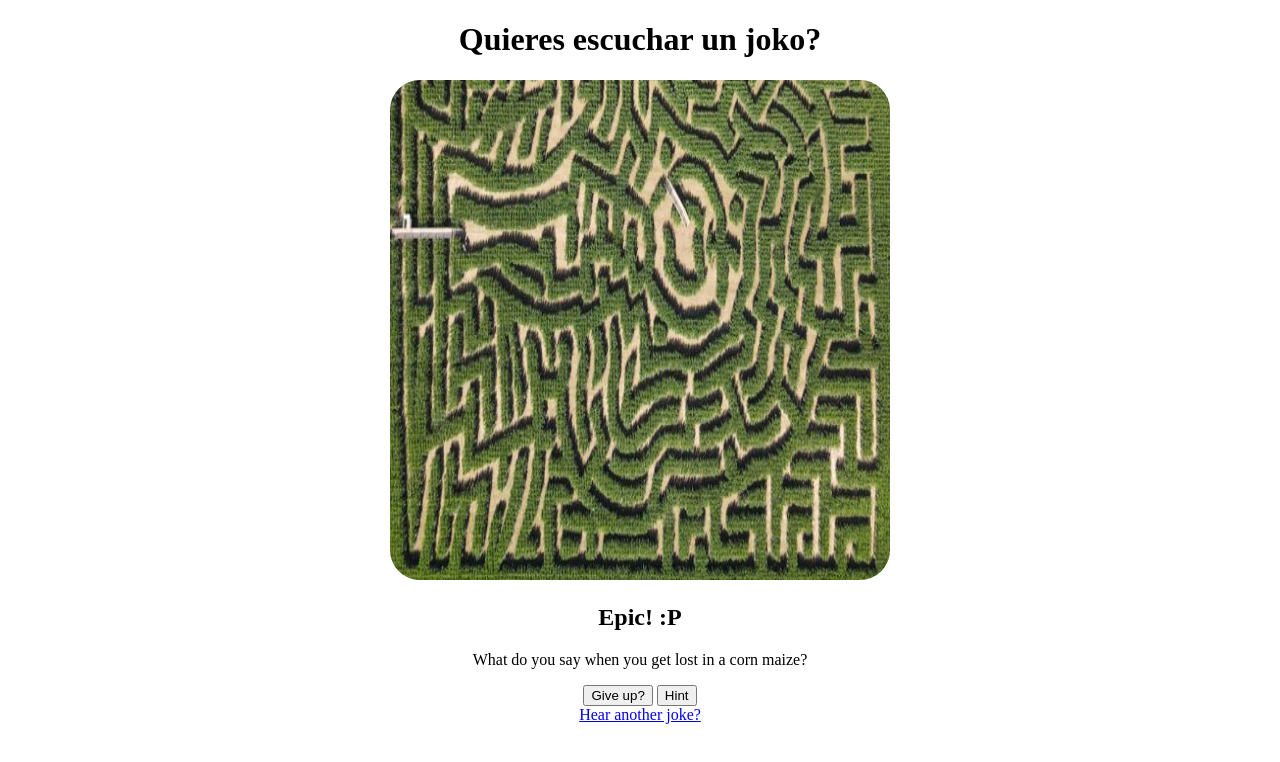
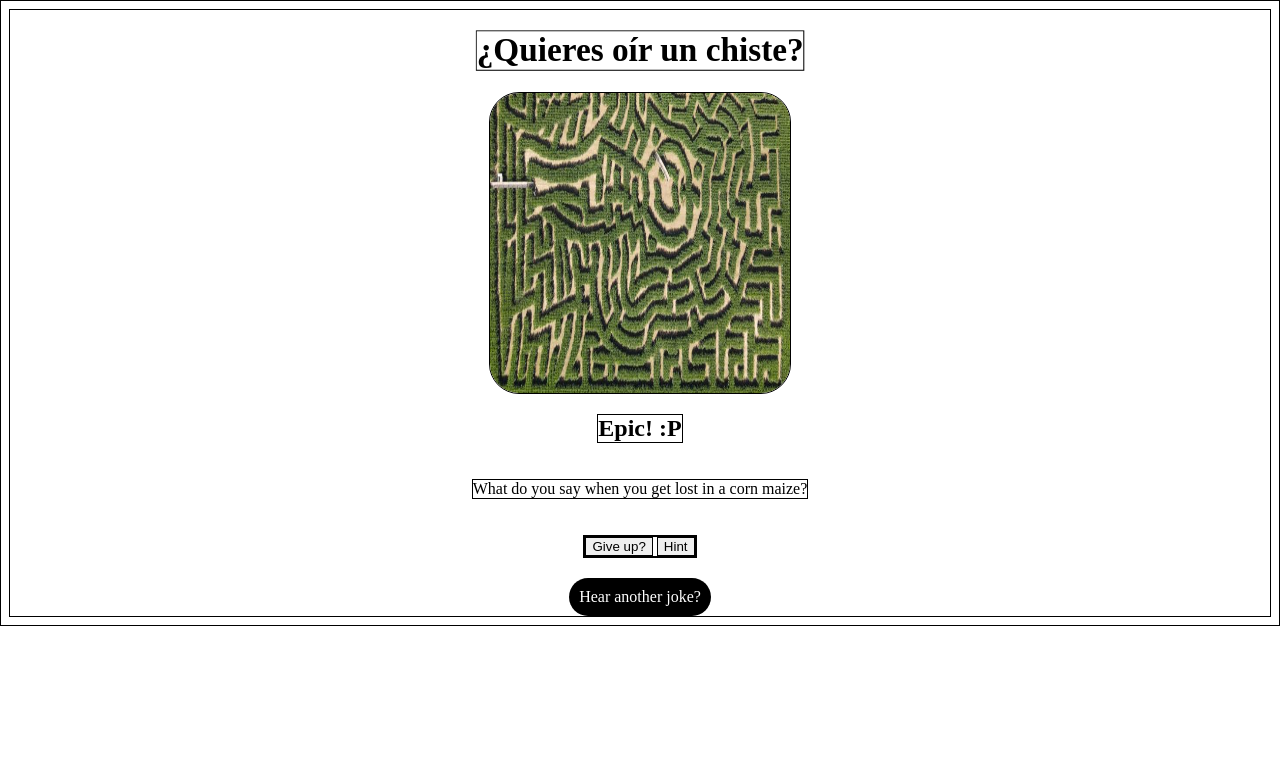
Before and after one commit to ISteppedOnABagel/Test-2, a plain HTML site: page index.html in a window 1280 px wide. Both pictures are taken after a click on the button "yes". Drawn offline with Linux system fonts and the light colour scheme.

Commit message:
styled layout

```diff
--- a/index.html
+++ b/index.html
@@ -1,58 +1,51 @@
 <!DOCTYPE html>
 <html lang="en">
   <head>
-    <meta charset="UTF-8">
-    <meta name="viewport" content="width=device-width, initial-scale=1.0">
+    <meta charset="UTF-8" />
+    <meta name="viewport" content="width=device-width, initial-scale=1.0" />
     <title>My Funny Amazing Joke</title>
-    <link rel="stylesheet" href="style.css">
+    <link rel="stylesheet" href="style.css" />
   </head>
   <body>
+    <h1>¿Quieres oír un chiste?</h1>
 
-    <h1>Quieres escuchar un joko?</h1>
+    <img id="fun" src="corn-maze-690x394.jpg" alt="fun image" />
 
-    <img id="fun" src="corn-maze-690x394.jpg" alt="fun image">
+    <h2 id="t" style="display: none">Epic! :P</h2>
+    <h2 id="w" style="display: none">Do you hate fun????</h2>
 
-    <h2 id="t" style="display:none">Epic! :P</h2>
-    <h2 id="w" style="display:none">Do you hate fun????</h2>
+    <h2 id="hate" style="display: none">
+      It's too early to be a grinch...anyway..here's the joke:
+    </h2>
+    <h2 id="sorry" style="display: none">Perfect!</h2>
 
-    <h2 id="hate" style="display:none">It's too early to be a grinch...anyway..here's the joke:</h2>
-    <h2 id="sorry" style="display:none">Perfect!</h2>
+    <p id="setup" style="display: none">
+      What do you say when you get lost in a corn maize?
+    </p>
 
-    <p id="setup" style="display:none">What do you say when you get lost in a corn maize?</p>
+    <p id="help" style="display: none">How do you remove kernels from corn?</p>
 
-    <p id="help" style="display:none">How do you remove kernels from corn?</p>
+    <p id="punchline" style="display: none">"Aw shucks!"</p>
 
+    <div class="responses">
+      <div id="joke" style="display: center">
+        <button id="yes" onclick="yesa()">yes</button>
 
-     <p id="punchline" style="display:none">Aw shucks!</p>
-
-
-<div id="joke" style="display:center">
-    <button id="yes"
-    onclick="yesa()"
-    >yes</button>
-
-    <button id="no"
-    onclick="noa()"
-    >no</button>
+        <button id="no" onclick="noa()">no</button>
       </div>
 
-<div id="hater" style="display:none">
-    <button id="yes1"
-    onclick="yes1()"
-    >Yes, I despise fun.</button>
+      <div id="hater" style="display: none">
+        <button id="yes1" onclick="yes1()">Yes, I despise fun.</button>
 
-    <button id="no2"
-    onclick="no2()"
-    >No! I'm sorry..tell me the joke :[</button>
+        <button id="no2" onclick="no2()">
+          No! I'm sorry..tell me the joke :[
+        </button>
       </div>
 
-<div id="stage1" style="display:none">
-    <button
-    onclick="giveup()"
-    >Give up?</button>
-    <button id="hintt"
-    onclick="hint()"
-    >Hint</button>
+      <div id="stage1" style="display: none">
+        <button onclick="giveup()">Give up?</button>
+        <button id="hintt" onclick="hint()">Hint</button>
+      </div>
     </div>
 
     <a href="joke2.html">Hear another joke?</a>
--- a/style.css
+++ b/style.css
@@ -1,10 +1,61 @@
+* {
+    border: 1px solid black;
+}
+
 body {
     text-align: center;
+    display: flex;
+    flex-direction: column;
+    align-items:center;
+}
+
+.responses {
+    margin: 20px;
 }
 
 #fun {
-    width: 500px;
-    height: 500px;
+    width: 300px;
+    height: 300px;
     border-radius: 30px;
     overflow: contain;
 }
+
+a {
+    text-decoration: none;
+    background-color: black;
+    color: white;
+    border: none;
+    padding: 10px;
+    border-radius: 20px;
+    transition: 0.5s ease;
+}
+
+a:hover {
+    background-color: white;
+    color: black;
+    border: 1px solid black;
+    transform: scale(1.2);
+}
+
+@keyframes inNout {
+    0% {
+        transform: scale(1);
+    }
+    25% {
+        transform: scale(1.25);
+    }
+    50% {
+        transform: scale(1.5);
+    }
+    75% {
+        transform: scale(1.25);
+    }
+    100% {
+        transform: scale(1);
+    }
+
+}
+
+h1 {
+    animation: inNout 2s linear infinite;
+}
```
Also changed, not shown: joke2.html (+26 -35 lines). Lines whose indentation alone changed are shown as unchanged.
